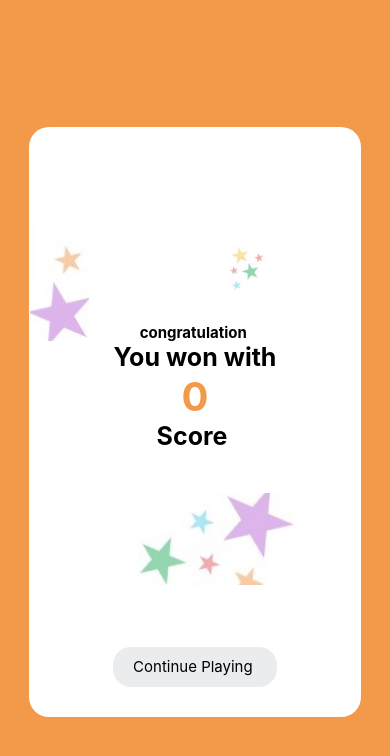
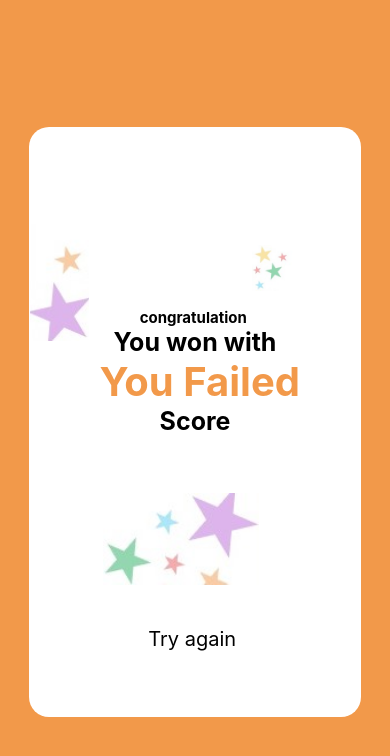
Before and after one commit to preethasubramanian/quiz-app-in-react-native, a React Native app: screen /ScoreCard in a window 390 px wide. Shown: the top 756 px of the page. Built offline with nearby package versions, Linux system fonts and the light colour scheme.

Commit message:
score is below 0 then show You failed and change text  Continue Playing to Try again ScoreCard

```diff
--- a/src/screens/QuestionAnswer.js
+++ b/src/screens/QuestionAnswer.js
@@ -188,8 +188,38 @@ const QuestionAnswer = ({ navigation }) => {
 
                             replace(/&quot;/g, '"').replace(/["']/g, "").replace(/&ldquo;/g, "").replace(/&rdquo;/g, "").replace(/&#039;/g, "'").replace(/&eacute;/g, "'")}</Text>
 
+{/*
+                   {renderOptions()} */}
 
-                        {renderOptions()}
+
+<View>
+                <TouchableOpacity style={styles.button}
+                    onPress={() => validateAnswer()}
+                    disabled={isOptionsDisabled} >
+                    <Text style={styles.buttontext}>{allQuestions[currentQuestionIndex]?.correct_answer.
+                        replace(/&quot;/g, '"').replace(/["']/g, "").replace(/&ldquo;/g, " ").replace(/&rdquo;/g, "").replace(/&#039;/g, "'")}</Text>
+
+                </TouchableOpacity>
+                {
+                    allQuestions[currentQuestionIndex]?.incorrect_answers.map(incorrect_answers => (
+                        <TouchableOpacity
+                            onPress={() => InCorrectAnswer()}
+                            disabled={isOptionsDisabled}
+                            key={incorrect_answers}
+                            style={styles.button}>
+                            <Text style={styles.buttontext}>{incorrect_answers.
+                                replace(/&quot;/g, '"').replace(/["']/g, "").replace(/&ldquo;/g, "").replace(/&rdquo;/g, "").replace(/&#039;/g, "'")}</Text>
+                        </TouchableOpacity>
+                    ))
+                }
+            </View>
+
+
+
+
+
+
+
 
                         <Modal
 
--- a/src/screens/ScoreCard.js
+++ b/src/screens/ScoreCard.js
@@ -10,12 +10,17 @@ import Display from '../utils/Display';
 import GeneralAction from '../actions/generalAction';
 import { useSelector, useDispatch } from 'react-redux';
 const ScoreCard = ({ navigation }) => {
-   const score = useSelector(state => state?.generalState?.score);
+    const score = useSelector(state => state?.generalState?.score);
     const dispatch = useDispatch();
+
+    console.log(Math.sign(-score));
     const resetScore = () => {
-       dispatch(GeneralAction.setQuizScore(0));
-     }
- return (
+        dispatch(GeneralAction.setQuizScore(0));
+    }
+
+
+
+    return (
         <View style={styles.container}>
             <StatusBar barStyle="light-content"
                 backgroundColor={Colors.PRIMARY_COLOR}
@@ -27,10 +32,8 @@ const ScoreCard = ({ navigation }) => {
 
                     <Text style={styles.containerText}>congratulation </Text>
                     <Text style={styles.TitleText}>You won with</Text>
-                    {/* <Text style={styles.TitleText}>{score}</Text> */}
-
-                    <Text style={styles.scoreText}> {score} </Text>
-                   <Text style={styles.TitleText}>Score </Text>
+                    <Text style={styles.scoreText}> {score > 0 ? score : 'You Failed'}</Text>
+                    <Text style={styles.TitleText}>  Score  </Text>
                     <Image source={Images.IMAGETOP} resizeMode="contain" style={styles.imageLeft} />
 
 
@@ -47,7 +50,7 @@ const ScoreCard = ({ navigation }) => {
 
 
                     >
-                        <Text style={styles.buttontext}>Continue Playing </Text>
+                        <Text style={styles.buttontext}>Try again </Text>
 
                     </TouchableOpacity>
                 </View>
@@ -84,7 +87,7 @@ const styles = StyleSheet.create(
             color: Colors.BLACK,
             textAlign: 'center',
             fontFamily: Fonts.Nunito_ExtraBold,
-            fontSize: 25   ,
+            fontSize: 25,
             fontWeight: "bold",
 
         },
@@ -113,23 +116,26 @@ const styles = StyleSheet.create(
         },
         button:
         {
-            borderRadius: 18,
-            backgroundColor: Colors.GRAY,
-            paddingRight: 20,
-            paddingLeft: 20,
-            marginBottom: 30,
-            padding: 10,
-            height: 40
+            borderRadius:25,
+            backgroundColor:Colors.WHITE,
+           marginBottom:50,
+           paddingRight:70,
+           paddingLeft:70,
+           paddingBottom:10,
+           padding:10,
+            height:50,
+            elevation:5,
+            fontSize: 25,
 
         },
         buttontext: {
 
             fontFamily: Fonts.Nunito_back,
             textAlign: 'center',
-            fontSize: 15,
+            fontSize: 20,
             color: Colors.BLACK,
             height: Display.setHeight(35),
-            elevation:6,
+            elevation: 6,
         },
         image:
         {
```
